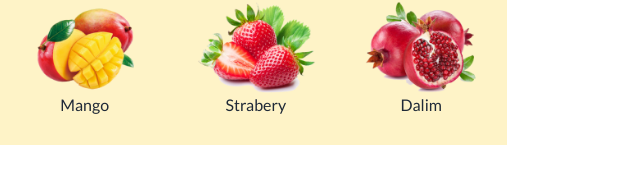
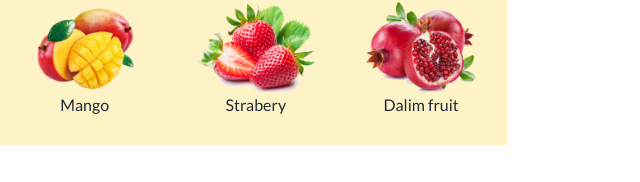
Before and after one commit to ruhulaminjihad1/Fruit-Burst, a plain HTML site: page index.html in a window 1280 px wide. Shown: the part 753-935 px from the top of the page, 543-1183 px from the left. Drawn offline with nearby package versions, Linux system fonts and the light colour scheme.

```diff
--- a/index.html
+++ b/index.html
@@ -171,7 +171,7 @@
                 </div>
                 <div>
                     <img src="images/fruit5.png" alt="">
-                    <p>Dalim</p>
+                    <p>Dalim fruit</p>
                 </div>
             </div>
         </section>
```
